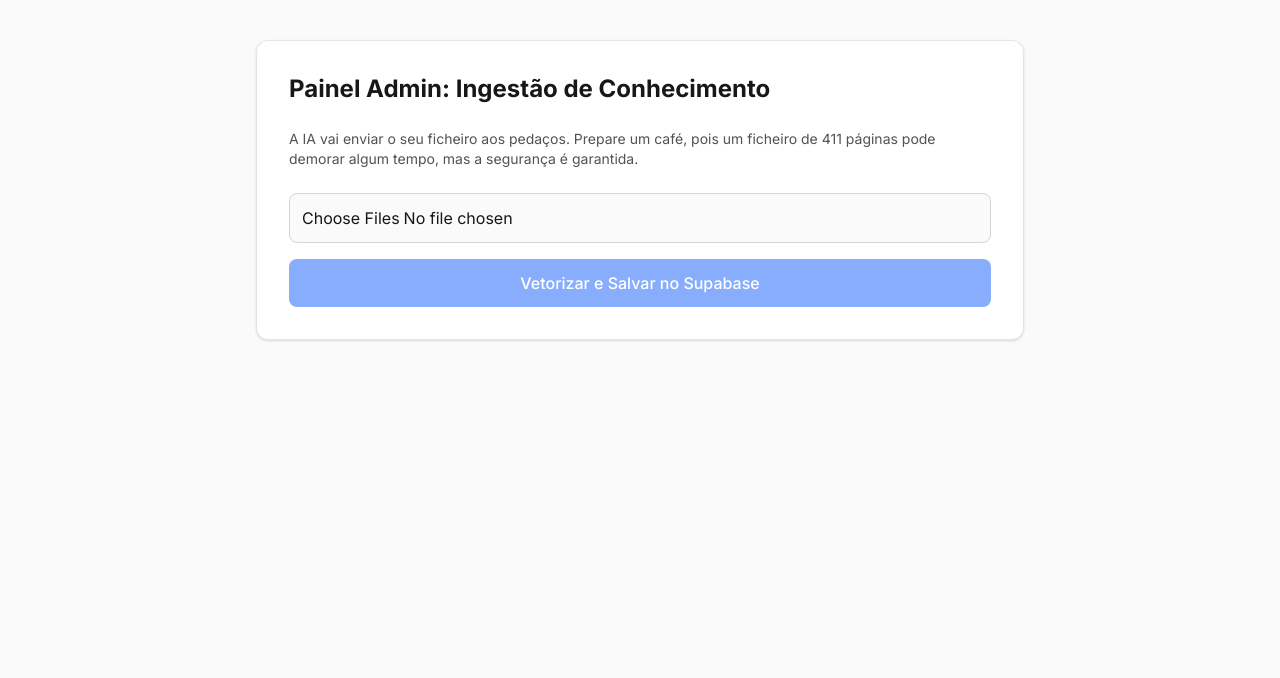
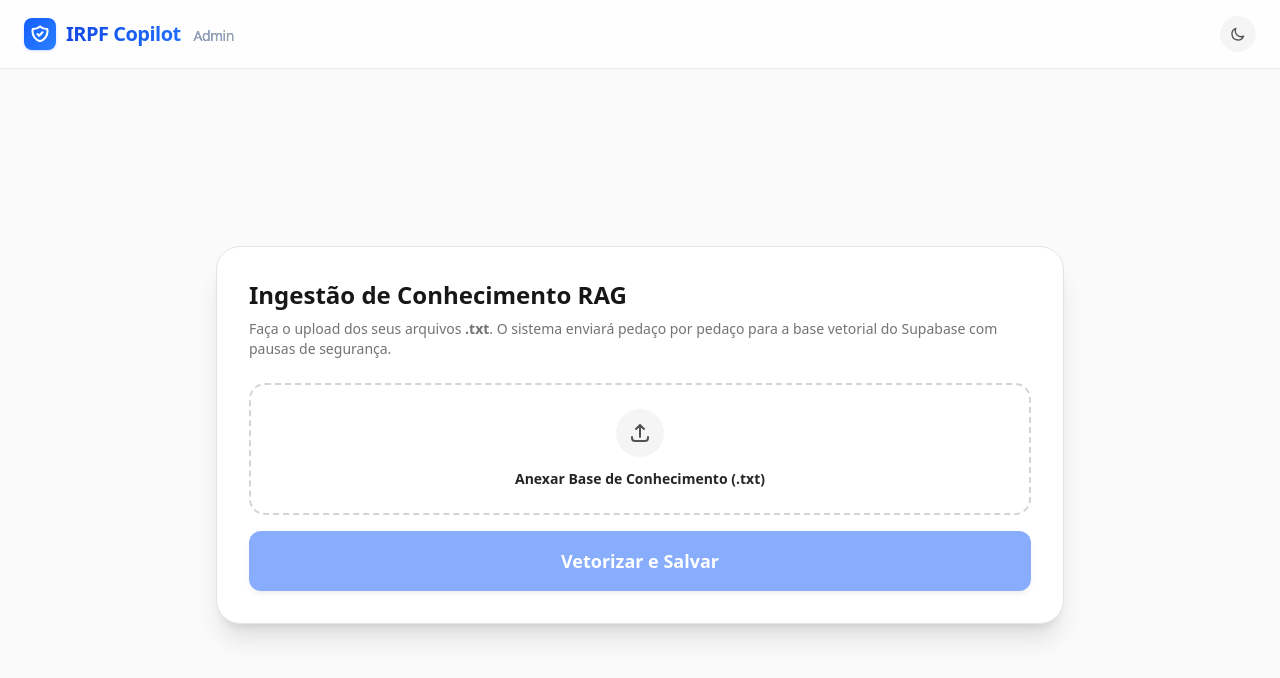
Before and after one commit to jefheee/irpf-copilot, a Next.js app: page /admin/ingest in a window 1280 px wide. Shown: the top 678 px of the page. Built offline with nearby package versions, Linux system fonts and the light colour scheme.

Commit message:
Enhance UI components in Home and AdminIngest pages with a new glassmorphism header style; implement dark mode toggle functionality; improve file upload interface and user feedback for the ingestion process.

```diff
--- a/src/app/admin/ingest/page.tsx
+++ b/src/app/admin/ingest/page.tsx
@@ -1,17 +1,15 @@
 'use client';
 
-import { useState } from 'react';
+import { useState, useEffect } from 'react';
 
-// Função de fatiamento corrigida: agora corta por linhas simples
 function chunkText(text: string, chunkSize: number = 1000): string[] {
   const chunks: string[] = [];
   let currentChunk = '';
-  // Divide por qualquer tipo de quebra de linha (Windows ou Linux/Mac)
   const paragraphs = text.split(/\r?\n/);
 
   for (const paragraph of paragraphs) {
     const trimmed = paragraph.trim();
-    if (!trimmed) continue; // Ignora linhas em branco
+    if (!trimmed) continue;
 
     if ((currentChunk.length + trimmed.length) < chunkSize) {
       currentChunk += trimmed + '\n\n';
@@ -28,6 +26,12 @@ export default function AdminIngest() {
   const [files, setFiles] = useState<File[]>([]);
   const [status, setStatus] = useState<string>('');
   const [isLoading, setIsLoading] = useState(false);
+  const [isDarkMode, setIsDarkMode] = useState(false);
+
+  useEffect(() => {
+    if (isDarkMode) document.documentElement.classList.add('dark');
+    else document.documentElement.classList.remove('dark');
+  }, [isDarkMode]);
 
   const handleProcess = async () => {
     if (files.length === 0) return;
@@ -76,7 +80,6 @@ export default function AdminIngest() {
             }
           }
 
-          // Pausa obrigatória para não ser bloqueado pelo Google
           await new Promise(resolve => setTimeout(resolve, 4200));
         }
 
@@ -91,38 +94,80 @@ export default function AdminIngest() {
   };
 
   return (
-    <div className="min-h-screen bg-neutral-50 p-10 text-neutral-900">
-      <div className="max-w-3xl mx-auto space-y-6 bg-white p-8 border border-neutral-200 rounded-xl shadow-sm">
-        <h1 className="text-2xl font-bold">Painel Admin: Ingestão de Conhecimento</h1>
-        <p className="text-neutral-600 text-sm">
-          A IA vai enviar o seu ficheiro aos pedaços. Prepare um café, pois um ficheiro de 411 páginas
-          pode demorar algum tempo, mas a segurança é garantida.
+    <main className="min-h-screen flex flex-col bg-neutral-50 dark:bg-zinc-950 text-neutral-900 dark:text-neutral-100 font-sans transition-colors duration-300">
+
+      {/* HEADER PADRONIZADO */}
+      <header className="flex justify-between items-center px-6 py-4 bg-white/80 dark:bg-zinc-950/80 backdrop-blur-md border-b border-neutral-200/80 dark:border-zinc-800/80 sticky top-0 z-50 transition-colors duration-300">
+        <div className="flex items-center gap-2.5">
+          <div className="bg-gradient-to-br from-blue-600 to-blue-500 p-1.5 rounded-lg shadow-sm shadow-blue-500/20">
+            <svg className="w-5 h-5 text-white" fill="none" stroke="currentColor" viewBox="0 0 24 24"><path strokeLinecap="round" strokeLinejoin="round" strokeWidth="2.5" d="M9 12l2 2 4-4m5.618-4.016A11.955 11.955 0 0112 2.944a11.955 11.955 0 01-8.618 3.04A12.02 12.02 0 003 9c0 5.591 3.824 10.29 9 11.622 5.176-1.332 9-6.03 9-11.622 0-1.042-.133-2.052-.382-3.016z" /></svg>
+          </div>
+          <h1 className="text-xl font-extrabold tracking-tight bg-gradient-to-r from-blue-700 to-blue-500 dark:from-blue-400 dark:to-blue-300 bg-clip-text text-transparent">
+            IRPF Copilot <span className="text-sm font-medium text-neutral-400 dark:text-zinc-500 ml-2">Admin</span>
+          </h1>
+        </div>
+
+        <div className="flex items-center gap-3">
+          <button
+            onClick={() => setIsDarkMode(!isDarkMode)}
+            className="p-2.5 rounded-full bg-neutral-100 dark:bg-zinc-800 text-neutral-600 dark:text-zinc-300 hover:bg-neutral-200 dark:hover:bg-zinc-700 transition-all"
+          >
+            {isDarkMode ? <svg className="w-4 h-4" fill="none" stroke="currentColor" viewBox="0 0 24 24"><path strokeLinecap="round" strokeLinejoin="round" strokeWidth="2" d="M12 3v1m0 16v1m9-9h-1M4 12H3m15.364 6.364l-.707-.707M6.343 6.343l-.707-.707m12.728 0l-.707.707M6.343 17.657l-.707.707M16 12a4 4 0 11-8 0 4 4 0 018 0z" /></svg> : <svg className="w-4 h-4" fill="none" stroke="currentColor" viewBox="0 0 24 24"><path strokeLinecap="round" strokeLinejoin="round" strokeWidth="2" d="M20.354 15.354A9 9 0 018.646 3.646 9.003 9.003 0 0012 21a9.003 9.003 0 008.354-5.646z" /></svg>}
+          </button>
+        </div>
+      </header>
+
+      <div className="flex-1 flex flex-col items-center justify-center p-6 w-full max-w-4xl mx-auto">
+        <div className="w-full bg-white dark:bg-zinc-900 border border-neutral-200 dark:border-zinc-800 rounded-3xl shadow-xl p-8 space-y-6">
+          <div>
+            <h2 className="text-2xl font-bold text-neutral-900 dark:text-white mb-2">Ingestão de Conhecimento RAG</h2>
+            <p className="text-neutral-500 dark:text-zinc-400 text-sm">
+              Faça o upload dos seus arquivos <strong>.txt</strong>. O sistema enviará pedaço por pedaço
+              para a base vetorial do Supabase com pausas de segurança.
             </p>
+          </div>
 
           <div className="space-y-4">
+            <div className="border-2 border-dashed border-neutral-300 dark:border-zinc-700 rounded-2xl p-6 text-center hover:border-blue-400 transition-colors">
               <input
                 type="file"
+                id="rag-upload"
                 accept=".txt"
                 multiple
                 onChange={(e) => setFiles(Array.from(e.target.files || []))}
-            className="block w-full border border-neutral-300 p-3 rounded-lg bg-neutral-50"
+                className="hidden"
               />
+              <label htmlFor="rag-upload" className="cursor-pointer w-full flex flex-col items-center">
+                <div className="p-3 rounded-full mb-3 bg-neutral-100 dark:bg-zinc-800 text-neutral-600 dark:text-zinc-300">
+                  <svg className="w-6 h-6" fill="none" stroke="currentColor" viewBox="0 0 24 24"><path strokeLinecap="round" strokeLinejoin="round" strokeWidth="2" d="M4 16v1a3 3 0 003 3h10a3 3 0 003-3v-1m-4-8l-4-4m0 0L8 8m4-4v12" /></svg>
+                </div>
+                <span className="font-semibold text-sm text-neutral-800 dark:text-zinc-200">
+                  {files.length > 0 ? `${files.length} Ficheiro(s) Selecionado(s)` : 'Anexar Base de Conhecimento (.txt)'}
+                </span>
+              </label>
+            </div>
 
             <button
               onClick={handleProcess}
               disabled={files.length === 0 || isLoading}
-            className="w-full bg-blue-600 text-white px-6 py-3 rounded-lg font-medium disabled:opacity-50 hover:bg-blue-700 transition-colors"
+              className="w-full bg-blue-600 text-white px-6 py-4 rounded-xl font-bold text-lg disabled:opacity-50 hover:bg-blue-700 transition-colors flex justify-center items-center gap-2 shadow-md"
             >
-            {isLoading ? 'Processando (não feche a página)...' : 'Vetorizar e Salvar no Supabase'}
+              {isLoading ? (
+                <>
+                  <svg className="animate-spin h-5 w-5" fill="none" viewBox="0 0 24 24"><circle className="opacity-25" cx="12" cy="12" r="10" stroke="currentColor" strokeWidth="4"></circle><path className="opacity-75" fill="currentColor" d="M4 12a8 8 0 018-8V0C5.373 0 0 5.373 0 12h4zm2 5.291A7.962 7.962 0 014 12H0c0 3.042 1.135 5.824 3 7.938l3-2.647z"></path></svg>
+                  Processando Base...
+                </>
+              ) : 'Vetorizar e Salvar'}
             </button>
           </div>
 
           {status && (
-          <div className="mt-6 bg-neutral-900 text-green-400 p-4 rounded-lg text-sm font-mono whitespace-pre-wrap max-h-[400px] overflow-y-auto custom-scrollbar">
+            <div className="mt-6 bg-zinc-950 dark:bg-black text-green-400 border border-zinc-800 p-4 rounded-xl text-sm font-mono whitespace-pre-wrap max-h-[300px] overflow-y-auto custom-scrollbar shadow-inner">
               {status}
             </div>
           )}
         </div>
       </div>
+    </main>
   );
 }
--- a/src/app/page.tsx
+++ b/src/app/page.tsx
@@ -204,10 +204,15 @@ export default function Home() {
   return (
     <main className="h-screen flex flex-col bg-neutral-50 dark:bg-zinc-950 text-neutral-900 dark:text-neutral-100 font-sans transition-colors duration-300 overflow-hidden">
 
-      {/* HEADER FIXO SUPER CLEAN */}
-      <header className="flex justify-between items-center px-6 py-3 bg-white dark:bg-zinc-900 border-b border-neutral-200 dark:border-zinc-800 z-50">
-        <div>
-          <h1 className="text-xl font-bold tracking-tight text-neutral-900 dark:text-white">IRPF Copilot</h1>
+{/* HEADER FIXO E ESTILIZADO (Estilo Premium/Glassmorphism) */}
+<header className="flex justify-between items-center px-6 py-4 bg-white/80 dark:bg-zinc-950/80 backdrop-blur-md border-b border-neutral-200/80 dark:border-zinc-800/80 sticky top-0 z-50 transition-colors duration-300">
+        <div className="flex items-center gap-2.5">
+          <div className="bg-gradient-to-br from-blue-600 to-blue-500 p-1.5 rounded-lg shadow-sm shadow-blue-500/20">
+            <svg className="w-5 h-5 text-white" fill="none" stroke="currentColor" viewBox="0 0 24 24"><path strokeLinecap="round" strokeLinejoin="round" strokeWidth="2.5" d="M9 12l2 2 4-4m5.618-4.016A11.955 11.955 0 0112 2.944a11.955 11.955 0 01-8.618 3.04A12.02 12.02 0 003 9c0 5.591 3.824 10.29 9 11.622 5.176-1.332 9-6.03 9-11.622 0-1.042-.133-2.052-.382-3.016z" /></svg>
+          </div>
+          <h1 className="text-xl font-extrabold tracking-tight bg-gradient-to-r from-blue-700 to-blue-500 dark:from-blue-400 dark:to-blue-300 bg-clip-text text-transparent">
+            IRPF Copilot
+          </h1>
         </div>
 
         <div className="flex items-center gap-3">
@@ -254,7 +259,7 @@ export default function Home() {
 
           <button
             onClick={() => setIsDarkMode(!isDarkMode)}
-            className="p-2 rounded-full bg-neutral-100 dark:bg-zinc-800 text-neutral-600 dark:text-zinc-300 hover:bg-neutral-200 dark:hover:bg-zinc-700 transition-all"
+            className="p-2.5 rounded-full bg-neutral-100 dark:bg-zinc-800 text-neutral-600 dark:text-zinc-300 hover:bg-neutral-200 dark:hover:bg-zinc-700 transition-all"
           >
             {isDarkMode ? <svg className="w-4 h-4" fill="none" stroke="currentColor" viewBox="0 0 24 24"><path strokeLinecap="round" strokeLinejoin="round" strokeWidth="2" d="M12 3v1m0 16v1m9-9h-1M4 12H3m15.364 6.364l-.707-.707M6.343 6.343l-.707-.707m12.728 0l-.707.707M6.343 17.657l-.707.707M16 12a4 4 0 11-8 0 4 4 0 018 0z" /></svg> : <svg className="w-4 h-4" fill="none" stroke="currentColor" viewBox="0 0 24 24"><path strokeLinecap="round" strokeLinejoin="round" strokeWidth="2" d="M20.354 15.354A9 9 0 018.646 3.646 9.003 9.003 0 0012 21a9.003 9.003 0 008.354-5.646z" /></svg>}
           </button>
```
Lines whose indentation alone changed are shown as unchanged.
